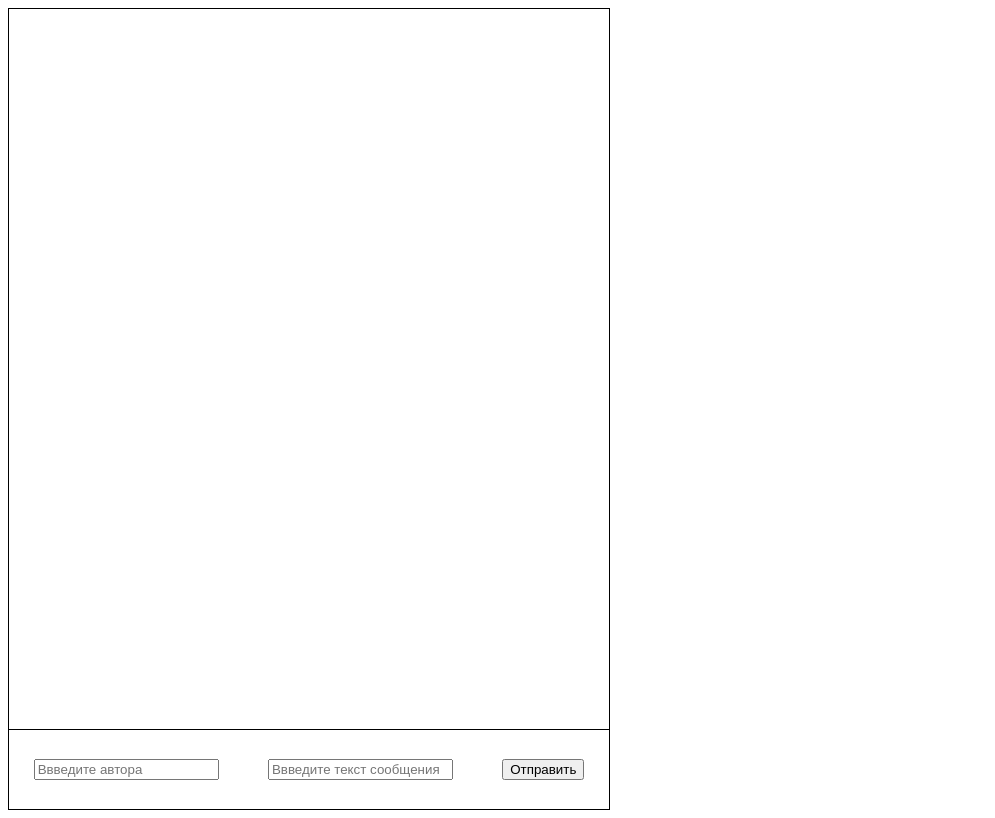
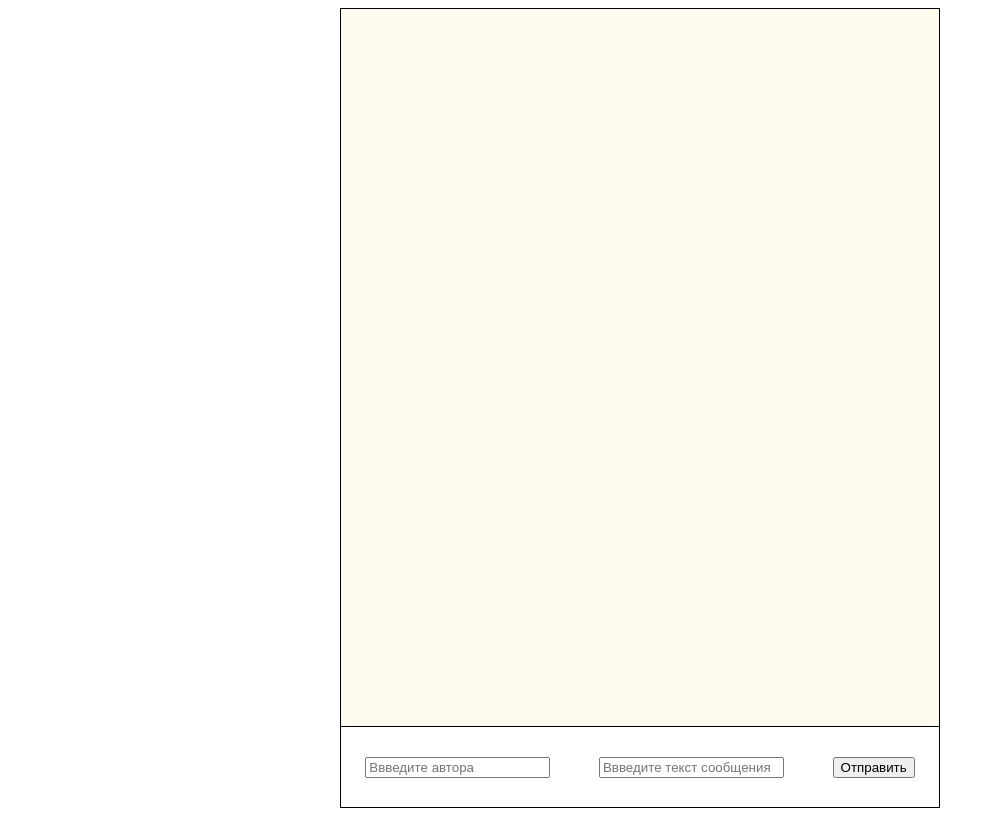
Before and after one commit to JenyaPogorelov/react-lessons, a React (Create React App) app: page / in a window 1280 px wide. Shown: the whole page, without its empty margins (0-995 px from the left). Built offline with nearby package versions, Linux system fonts and the light colour scheme.

Commit message:
Немного подкрутил стили

```diff
--- a/src/App.css
+++ b/src/App.css
@@ -1,17 +1,38 @@
+* {
+  box-sizing: border-box;
+}
+
 .mainWrapper {
   width: 600px;
   height: 800px;
   border: 1px solid black;
   display: flex;
   flex-direction: column;
+  margin: 0 auto;
 }
 
 .messageList {
   width: 100%;
   height: 90%;
   border-bottom: 1px solid black;
+  padding: 10px;
+  display: flex;
+  flex-direction: column;
+  row-gap: 10px;
+  background-color: floralwhite;
+  overflow: auto;
 }
 
+.messageBox {
+  border: 1px solid black;
+  border-radius: 10px;
+  padding: 0 15px 0 7px;
+  background-color: aliceblue;
+}
+.messageBox__author {
+  color: red;
+  font-weight: bold;
+}
 .inputWrapper {
   flex: 1;
   width: 100%;
--- a/src/App.js
+++ b/src/App.js
@@ -1,4 +1,4 @@
-import React, {useState} from "react";
+import React, {useState, useEffect} from "react";
 import './App.css';
 import InputComponent from "./InputComponent";
 import ButtonComponent from "./ButtonComponent";
@@ -11,28 +11,28 @@ function App() {
     const [messagesArray, setMessagesArray] = useState([]);
     const [author, setAuthor] = useState('');
 
-    // console.log(messagesArray);
-
     const onSendMessage = () => {
         console.log(messagesArray)
         if (inputMessage) {
             setMessagesArray(prev => [...prev, {textMessage: inputMessage, author: author}])
+        }   else {
+            console.log('Введите сообщение');
+        }
+    }
+
+    useEffect(() => {
+        if (inputMessage) {
+            setInputMessage('')
             setTimeout(function() {
                 setMessagesArray(prev => [...prev, {textMessage: inputMessage, author: 'робот'}])
             }, 1500);
-
-            setInputMessage('')
-        }   else {
-            console.log('Введите сообщение');
         }
-
-    }
+    }, [messagesArray])
 
     return <div className='mainWrapper'>
         <div className='messageList'>
             {
                 messagesArray.map((message, index) => (
-                    // <div key={index}>{index}</div>
                 <MessageListComponent
                     key={index}
                     message={message}
--- a/src/App.scss
+++ b/src/App.scss
@@ -1,16 +1,41 @@
+* {
+  box-sizing: border-box;
+}
+
 .mainWrapper {
   width: 600px;
   height: 800px;
   border: 1px solid black;
   display: flex;
   flex-direction: column;
+  margin: 0 auto;
+
 }
 
 .messageList {
   width: 100%;
   height: 90%;
   border-bottom: 1px solid black;
+  padding: 10px;
+  display: flex;
+  flex-direction: column;
+  row-gap: 10px;
+  background-color: floralwhite;
+  overflow: auto;
+}
 
+.messageBox {
+  border: 1px solid black;
+  border-radius: 10px;
+  padding: 0 15px 0 7px;
+  background-color: aliceblue;
+  &__author {
+    color: red;
+    font-weight: bold;
+  }
+  &__message {
+
+  }
 }
 
 .inputWrapper {
--- a/src/MessageListComponent.js
+++ b/src/MessageListComponent.js
@@ -1,8 +1,8 @@
 const MessageListComponent = (props) => {
     return (
-        <div>
-            <div>{props.message.author}</div>
-            <div>{props.message.textMessage}</div>
+        <div className='messageBox'>
+            <div className='messageBox__author' >{props.message.author}</div>
+            <div className='messageBox__message' >{props.message.textMessage}</div>
         </div>
 
     )
```
Also changed, not shown: 1 other file (tests, documents, lock files or other folders).
